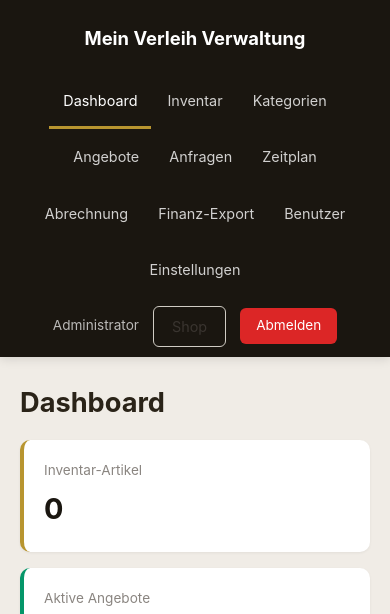
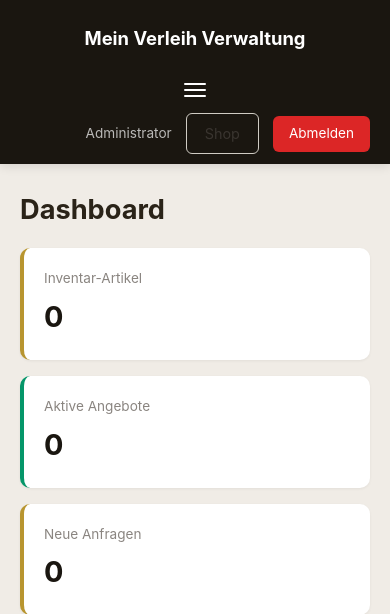
Before and after one commit to yniverz/erp-rent, a Flask app: page /admin/ in a window 390 px wide. Shown: the top 614 px of the page. Run offline with Flask 3, Linux system fonts and the light colour scheme; a user stored in the database is signed in.

Commit message:
feat: implement dropdown navigation and hamburger menu for improved mobile usability

```diff
--- a/static/css/admin.css
+++ b/static/css/admin.css
@@ -28,6 +28,62 @@ nav {
 .nav-links a        { color: rgba(255,255,255,0.8); text-decoration: none; padding: 14px 14px; font-size: 0.9em; transition: all 0.15s; border-bottom: 3px solid transparent; }
 .nav-links a:hover  { color: white; background: rgba(255,255,255,0.05); }
 .nav-links a.active { color: white; border-bottom-color: var(--color-accent); }
+
+/* ── Dropdown ── */
+.nav-dropdown        { position: relative; }
+.nav-dropdown-toggle {
+    background: none; border: none; cursor: pointer;
+    color: rgba(255,255,255,0.8); padding: 14px 14px; font-size: 0.9em;
+    font-family: inherit; display: flex; align-items: center; gap: 4px;
+    transition: all 0.15s; border-bottom: 3px solid transparent;
+}
+.nav-dropdown-toggle:hover           { color: white; background: rgba(255,255,255,0.05); }
+.nav-dropdown.active .nav-dropdown-toggle { color: white; border-bottom-color: var(--color-accent); }
+.nav-arrow           { font-size: 0.7em; transition: transform 0.2s; }
+.nav-dropdown:hover .nav-arrow,
+.nav-dropdown.open .nav-arrow        { transform: rotate(180deg); }
+
+.nav-dropdown-menu {
+    display: none; position: absolute; top: 100%; left: 0; min-width: 180px;
+    background: var(--color-primary); border-radius: 0 0 var(--radius-sm) var(--radius-sm);
+    box-shadow: var(--shadow-heavy); z-index: 1000; overflow: hidden;
+}
+.nav-dropdown:hover .nav-dropdown-menu,
+.nav-dropdown.open .nav-dropdown-menu { display: block; }
+.nav-dropdown-menu a {
+    display: block; padding: 10px 18px; color: rgba(255,255,255,0.85);
+    text-decoration: none; font-size: 0.88em; transition: background 0.15s;
+    border-bottom: none; white-space: nowrap;
+}
+.nav-dropdown-menu a:hover  { background: rgba(255,255,255,0.1); color: white; }
+.nav-dropdown-menu a.active { background: rgba(255,255,255,0.08); color: white; font-weight: 600; }
+
+/* ── Hamburger (mobile) ── */
+.nav-hamburger {
+    display: none; background: none; border: none; cursor: pointer;
+    flex-direction: column; gap: 4px; padding: 8px;
+}
+.nav-hamburger span {
+    display: block; width: 22px; height: 2px; background: white;
+    border-radius: 1px; transition: transform 0.2s;
+}
+
+@media (max-width: 900px) {
+    .nav-inner    { flex-wrap: wrap; }
+    .nav-hamburger { display: flex; }
+    .nav-links {
+        display: none; flex-direction: column; width: 100%;
+        order: 3; padding-bottom: 8px;
+    }
+    .nav-links.open       { display: flex; }
+    .nav-links a          { padding: 10px 14px; border-bottom: none; }
+    .nav-links a.active   { background: rgba(255,255,255,0.1); border-bottom: none; }
+    .nav-dropdown-toggle  { width: 100%; justify-content: space-between; border-bottom: none; }
+    .nav-dropdown.active .nav-dropdown-toggle { border-bottom: none; background: rgba(255,255,255,0.06); }
+    .nav-dropdown-menu    { position: static; box-shadow: none; border-radius: 0; }
+    .nav-dropdown-menu a  { padding-left: 32px; }
+    .nav-right            { margin-left: auto; }
+}
 
 .nav-right          { display: flex; align-items: center; gap: 14px; }
 .nav-user           { color: rgba(255,255,255,0.7); font-size: 0.85em; }
--- a/templates/admin/base.html
+++ b/templates/admin/base.html
@@ -20,21 +20,48 @@
     <nav>
         <div class="nav-inner">
             <a href="{{ url_for('admin.dashboard') }}" class="nav-brand">{{ site_settings.business_name or 'ERP Rent' }} Verwaltung</a>
+            <button class="nav-hamburger" aria-label="Menü" onclick="document.querySelector('.nav-links').classList.toggle('open')">
+                <span></span><span></span><span></span>
+            </button>
             <div class="nav-links">
                 <a href="{{ url_for('admin.dashboard') }}" class="{{ 'active' if request.endpoint == 'admin.dashboard' }}">Dashboard</a>
+
+                <div class="nav-dropdown {{ 'active' if 'inventory' in request.endpoint or request.endpoint == 'admin.categories' }}">
+                    <button class="nav-dropdown-toggle">Katalog <span class="nav-arrow">▾</span></button>
+                    <div class="nav-dropdown-menu">
                         <a href="{{ url_for('admin.inventory_list') }}" class="{{ 'active' if 'inventory' in request.endpoint }}">Inventar</a>
                         <a href="{{ url_for('admin.categories') }}" class="{{ 'active' if request.endpoint == 'admin.categories' }}">Kategorien</a>
+                    </div>
+                </div>
+
+                <div class="nav-dropdown {{ 'active' if 'quote' in request.endpoint or 'inquiry' in request.endpoint or request.endpoint == 'admin.schedule' }}">
+                    <button class="nav-dropdown-toggle">Aufträge <span class="nav-arrow">▾</span></button>
+                    <div class="nav-dropdown-menu">
                         <a href="{{ url_for('admin.quote_list') }}" class="{{ 'active' if 'quote' in request.endpoint }}">Angebote</a>
                         <a href="{{ url_for('admin.inquiry_list') }}" class="{{ 'active' if 'inquiry' in request.endpoint }}">
                             Anfragen
                             {% set new_count = inquiry_count if inquiry_count is defined else 0 %}
                         </a>
                         <a href="{{ url_for('admin.schedule') }}" class="{{ 'active' if request.endpoint == 'admin.schedule' }}">Zeitplan</a>
+                    </div>
+                </div>
+
+                <div class="nav-dropdown {{ 'active' if request.endpoint == 'admin.report_payoff' or 'finance' in request.endpoint }}">
+                    <button class="nav-dropdown-toggle">Finanzen <span class="nav-arrow">▾</span></button>
+                    <div class="nav-dropdown-menu">
                         <a href="{{ url_for('admin.report_payoff') }}" class="{{ 'active' if request.endpoint == 'admin.report_payoff' }}">Abrechnung</a>
                         <a href="{{ url_for('admin.finance_export') }}" class="{{ 'active' if 'finance' in request.endpoint }}">Finanz-Export</a>
+                    </div>
+                </div>
+
                 {% if current_user.is_admin %}
+                <div class="nav-dropdown {{ 'active' if 'user' in request.endpoint or request.endpoint == 'admin.settings' }}">
+                    <button class="nav-dropdown-toggle">System <span class="nav-arrow">▾</span></button>
+                    <div class="nav-dropdown-menu">
                         <a href="{{ url_for('admin.user_list') }}" class="{{ 'active' if 'user' in request.endpoint }}">Benutzer</a>
                         <a href="{{ url_for('admin.settings') }}" class="{{ 'active' if request.endpoint == 'admin.settings' }}">Einstellungen</a>
+                    </div>
+                </div>
                 {% endif %}
             </div>
             <div class="nav-right">
```
Lines whose indentation alone changed are shown as unchanged.
